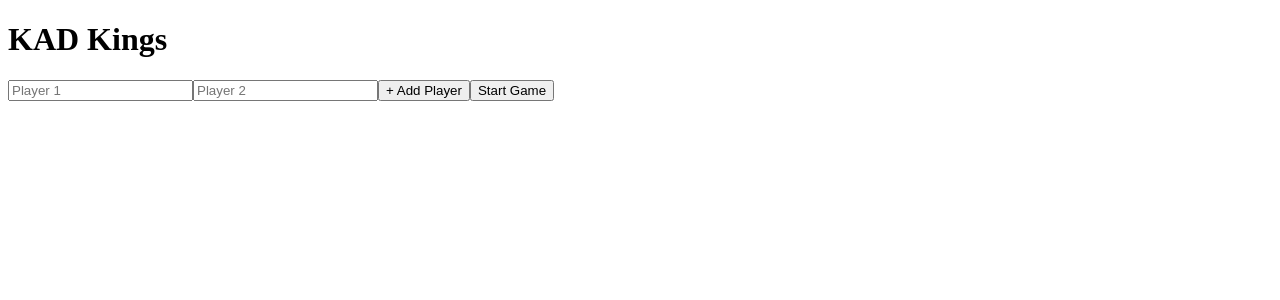
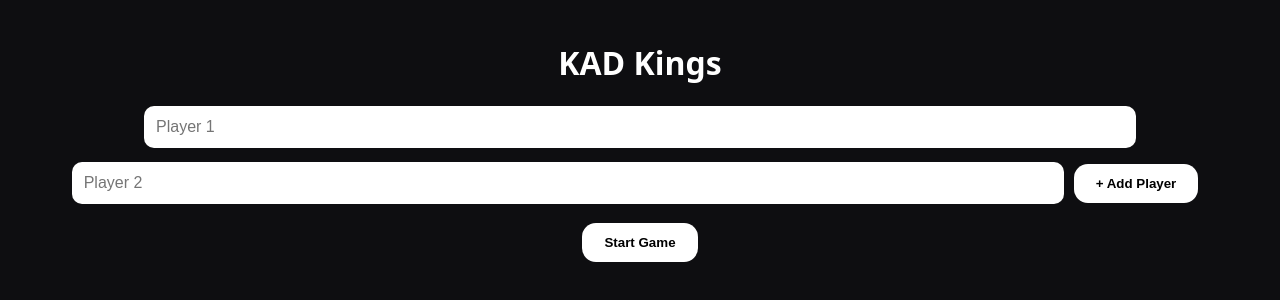
Before and after one commit to wbgl-blip/Visual-, a React (Vite) app: page / in a window 1280 px wide. Shown: the top 300 px of the page. Built offline with nearby package versions, Linux system fonts and the light colour scheme.

Commit message:
Update App.css

```diff
--- a/src/App.css
+++ b/src/App.css
@@ -1,14 +1,90 @@
+* {
+  box-sizing: border-box;
+}
+
+body {
+  margin: 0;
+  background: #0e0e11;
+  color: white;
+  font-family: system-ui, sans-serif;
+}
+
+.app {
+  min-height: 100vh;
+  padding: 20px;
+  text-align: center;
+}
+
+h1 {
+  margin-bottom: 16px;
+}
+
+input {
+  width: 80%;
+  padding: 12px;
+  margin: 6px 0;
+  border-radius: 10px;
+  border: none;
+  font-size: 1rem;
+}
+
+button {
+  margin: 10px;
+  padding: 12px 22px;
+  border-radius: 14px;
+  border: none;
+  background: #fff;
+  font-weight: 700;
+  cursor: pointer;
+}
+
+.status {
+  display: flex;
+  justify-content: space-around;
+  margin-bottom: 12px;
+  font-size: 0.9rem;
+}
+
 .card {
-  width: 120px;
-  height: 160px;
-  border-radius: 12px;
+  margin: 20px auto;
+  width: 220px;
+  height: 300px;
   background: white;
   color: black;
-  font-size: 48px;
+  border-radius: 18px;
   display: flex;
-  align-items: center;
+  flex-direction: column;
   justify-content: center;
-  margin: 10px auto;
   cursor: pointer;
-  box-shadow: 0 4px 12px rgba(0,0,0,0.4);
 }
+
+.rank {
+  font-size: 3rem;
+}
+
+.suit {
+  font-size: 2rem;
+}
+
+.rule {
+  margin-top: 10px;
+  font-weight: 600;
+}
+
+.players {
+  display: grid;
+  grid-template-columns: repeat(4, 1fr);
+  gap: 10px;
+}
+
+.player {
+  padding: 12px;
+  border-radius: 12px;
+  background: #1c1c22;
+}
+
+.player.active {
+  background: #ffd54f;
+  color: black;
+  font-weight: 700;
+}
```
